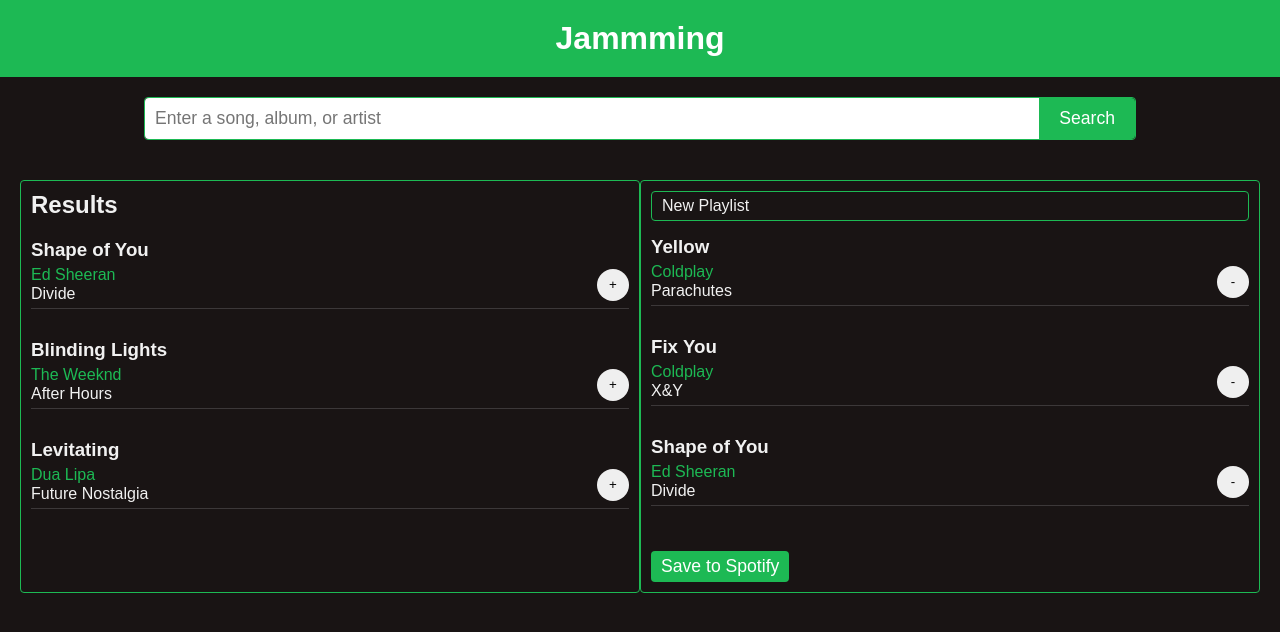
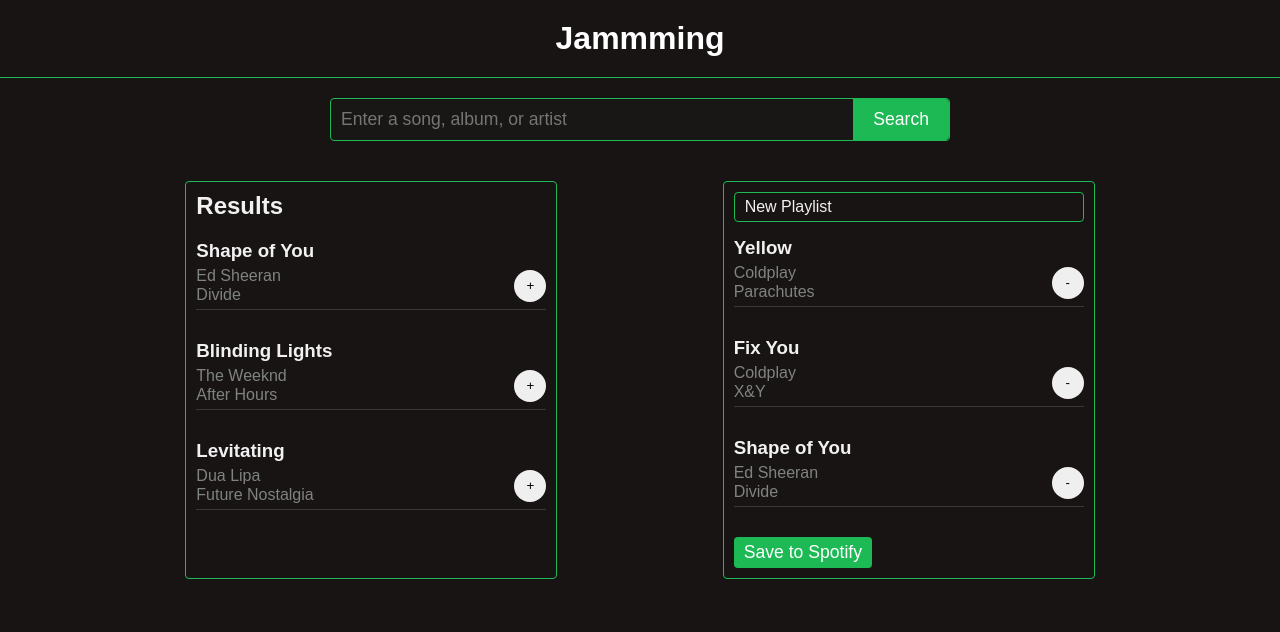
Before and after one commit to JordyMurgueitio/spotify-playlist-app, a React (Vite) app: page / in a window 1280 px wide. Shown: the top 632 px of the page. Built offline with nearby package versions, Linux system fonts and the light colour scheme.

Commit message:
improved responsivness

```diff
--- a/src/components/App/App.module.css
+++ b/src/components/App/App.module.css
@@ -1,8 +1,15 @@
+@media screen and (max-width: 400px) {
+  .app__columns {
+    flex-direction: column;
+    align-items: center;
+  }
+}
+
 .app {
   background-color: #191414;
 }
 .app__header {
-  background-color: #1DB954;
+  border-bottom: 1px solid #1DB954;
   padding: 20px;
   text-align: center;
 }
@@ -18,7 +25,7 @@
 .app__columns {
   background-color: rgba(9, 8, 7, 0);
   display: flex;
-  justify-content: space-between;
+  justify-content: space-evenly;
   width: 100%;
   flex-wrap: wrap;
 }
--- a/src/components/Playlist/Playlist.module.css
+++ b/src/components/Playlist/Playlist.module.css
@@ -1,9 +1,14 @@
+@media screen and (max-width: 400px) {
+    .panel {
+        width: 90%;
+    }
+}
 .panel {
     background-color: rgba(52, 105, 88, 0);
     border: 1px solid #1DB954;
     border-radius: 4px;
     padding: 10px;
-    width: 50%;
+    width: 45%;
 }
 .playlist__name {
     width: 100%;
@@ -17,7 +22,7 @@
 }
 
 .btn {
-    margin-top: 45px;
+    margin-top: 30px;
     padding: 5px 10px;
     border: none;
     border-radius: 4px;
@@ -29,3 +34,16 @@
 .btn:hover {
     background-color: #1ed760;
 }
+
+
+@media screen and (min-width: 768px) {
+    .panel {
+        width: 40%;
+    }
+}
+
+@media screen and (min-width: 1024px) {
+    .panel {
+        width: 30%;
+    }
+}
--- a/src/components/SearchBar/SearchBar.module.css
+++ b/src/components/SearchBar/SearchBar.module.css
@@ -13,6 +13,8 @@
     flex: 1;
     font-size: 1.1em;
     border-radius: 4px 0 0 4px;
+    background-color: #171e1959;
+    color: #f1f1f1;
     padding: 10px;
 }
 
@@ -28,3 +30,15 @@
 .searchBar__button:hover {
     background-color: #FF5C8A;
 }
+
+@media screen and (min-width: 768px) {
+    .searchBar {
+        width: 60%;
+    }
+}
+
+@media screen and (min-width: 1024px) {
+    .searchBar {
+        width: 50%;
+    }
+}
--- a/src/components/SearchResults/SearchResults.module.css
+++ b/src/components/SearchResults/SearchResults.module.css
@@ -1,9 +1,14 @@
+@media screen and (max-width: 400px) {
+  .panel {
+    width: 90%;
+  }
+}
 .panel {
     background-color: #53535300;
     border: 1px solid #1DB954;
     border-radius: 4px;
     padding: 10px;
-    width: 50%;
+    width: 45%;
 }
 
 .panel__title {
@@ -11,3 +16,15 @@
     margin-bottom: 20px;
     color: #f1f1f1;
 }
+
+@media screen and (min-width: 768px) {
+    .panel {
+        width: 40%;
+    }
+}
+
+@media screen and (min-width: 1024px) {
+    .panel {
+        width: 30%;
+    }
+}
--- a/src/components/Track/Track.module.css
+++ b/src/components/Track/Track.module.css
@@ -20,11 +20,11 @@
     gap: 1px;
 }
 .track__artist {
-    color: #1DB954;
+    color: #7f8381;
     margin: 0;
 }
 .track__album {
-    color: #f1f1f1;
+    color: #7f8381;
     margin: 0;
 }
 .btn {
```
